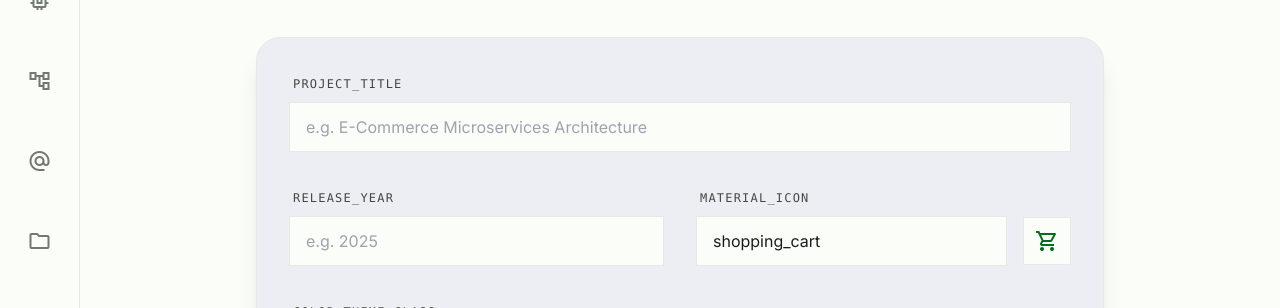
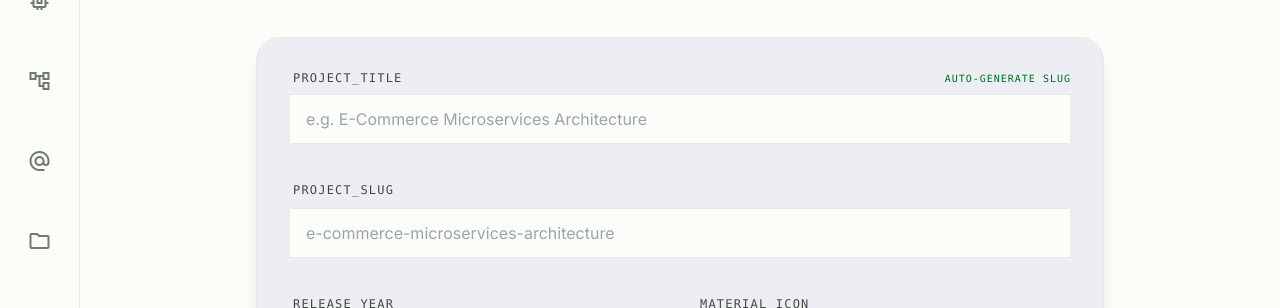
Before and after one commit to mgrware/porto, a Nuxt app: page /dashboard/projects/new in a window 1280 px wide. Shown: the part 211-519 px from the top of the page. Built offline with nearby package versions, Linux system fonts and the light colour scheme; no server answers; a web font is replaced by a local one.

Commit message:
add slug

```diff
--- a/app/composables/useProjectActions.ts
+++ b/app/composables/useProjectActions.ts
@@ -9,6 +9,7 @@ export interface Project {
   image_url?: string | null
   demo_link?: string
   repo_link?: string
+  slug: string
   created_at: string
 }
 
@@ -54,6 +55,15 @@ export const useProjectActions = () => {
     const { data, error } = await (client.from('projects') as any)
       .select('*')
       .eq('id', id)
+      .single()
+    if (error) throw error
+    return data as Project
+  }
+
+  const fetchProjectBySlug = async (slug: string) => {
+    const { data, error } = await (client.from('projects') as any)
+      .select('*')
+      .eq('slug', slug)
       .single()
     if (error) throw error
     return data as Project
@@ -154,6 +164,7 @@ export const useProjectActions = () => {
   return {
     fetchProjects,
     fetchProjectById,
+    fetchProjectBySlug,
     createProject,
     updateProject,
     deleteProject,
--- a/app/pages/dashboard/projects/edit/[id].vue
+++ b/app/pages/dashboard/projects/edit/[id].vue
@@ -15,11 +15,27 @@
     <form v-else @submit.prevent="handleSubmit" class="space-y-8 bg-surface-container border border-surface-container-high p-8 rounded-3xl shadow-xl">
       <div class="grid grid-cols-1 md:grid-cols-2 gap-8">
         <div class="space-y-2 md:col-span-2">
-          <label class="text-xs font-mono uppercase tracking-widest text-on-surface-variant ml-1">PROJECT_TITLE</label>
+          <div class="flex justify-between items-center">
+            <label class="text-xs font-mono uppercase tracking-widest text-on-surface-variant ml-1">PROJECT_TITLE</label>
+            <button type="button" @click="generateSlug" class="text-[10px] text-primary font-mono uppercase tracking-widest hover:underline">
+              AUTO-GENERATE SLUG
+            </button>
+          </div>
           <input
             v-model="form.title"
             type="text"
             placeholder="e.g. E-Commerce Microservices Architecture"
+            class="w-full bg-background border border-surface-container-high rounded-xl px-4 py-3 text-on-background focus:outline-none focus:border-primary transition-colors"
+            required
+          />
+        </div>
+
+        <div class="space-y-2 md:col-span-2">
+          <label class="text-xs font-mono uppercase tracking-widest text-on-surface-variant ml-1">PROJECT_SLUG</label>
+          <input
+            v-model="form.slug"
+            type="text"
+            placeholder="e-commerce-microservices-architecture"
             class="w-full bg-background border border-surface-container-high rounded-xl px-4 py-3 text-on-background focus:outline-none focus:border-primary transition-colors"
             required
           />
@@ -170,6 +186,7 @@ const router = useRouter()
 
 const form = ref({
   title: '',
+  slug: '',
   description: '',
   year: '',
   icon: 'shopping_cart',
@@ -190,6 +207,13 @@ const triggerFileInput = () => {
   fileInput.value?.click()
 }
 
+const generateSlug = () => {
+  form.value.slug = form.value.title
+    .toLowerCase()
+    .replace(/[^a-z0-9]+/g, '-')
+    .replace(/(^-|-$)+/g, '')
+}
+
 const onFileSelected = (event: Event) => {
   const target = event.target as HTMLInputElement
   if (target.files && target.files[0]) {
@@ -203,6 +227,7 @@ const { pending } = await useAsyncData(`project-${route.params.id}`, async () =>
     const data = await fetchProjectById(route.params.id as string)
     form.value = {
       title: data.title || '',
+      slug: data.slug || '',
       description: data.description || '',
       year: data.year || '',
       icon: data.icon || 'shopping_cart',
--- a/app/pages/dashboard/projects/new.vue
+++ b/app/pages/dashboard/projects/new.vue
@@ -11,11 +11,27 @@
     <form @submit.prevent="handleSubmit" class="space-y-8 bg-surface-container border border-surface-container-high p-8 rounded-3xl shadow-xl">
       <div class="grid grid-cols-1 md:grid-cols-2 gap-8">
         <div class="space-y-2 md:col-span-2">
-          <label class="text-xs font-mono uppercase tracking-widest text-on-surface-variant ml-1">PROJECT_TITLE</label>
+          <div class="flex justify-between items-center">
+            <label class="text-xs font-mono uppercase tracking-widest text-on-surface-variant ml-1">PROJECT_TITLE</label>
+            <button type="button" @click="generateSlug" class="text-[10px] text-primary font-mono uppercase tracking-widest hover:underline">
+              AUTO-GENERATE SLUG
+            </button>
+          </div>
           <input
             v-model="form.title"
             type="text"
             placeholder="e.g. E-Commerce Microservices Architecture"
+            class="w-full bg-background border border-surface-container-high rounded-xl px-4 py-3 text-on-background focus:outline-none focus:border-primary transition-colors"
+            required
+          />
+        </div>
+
+        <div class="space-y-2 md:col-span-2">
+          <label class="text-xs font-mono uppercase tracking-widest text-on-surface-variant ml-1">PROJECT_SLUG</label>
+          <input
+            v-model="form.slug"
+            type="text"
+            placeholder="e-commerce-microservices-architecture"
             class="w-full bg-background border border-surface-container-high rounded-xl px-4 py-3 text-on-background focus:outline-none focus:border-primary transition-colors"
             required
           />
@@ -164,6 +180,7 @@ const router = useRouter()
 
 const form = ref({
   title: '',
+  slug: '',
   description: '',
   year: '',
   icon: 'shopping_cart',
@@ -182,6 +199,13 @@ const previewUrl = ref('')
 
 const triggerFileInput = () => {
   fileInput.value?.click()
+}
+
+const generateSlug = () => {
+  form.value.slug = form.value.title
+    .toLowerCase()
+    .replace(/[^a-z0-9]+/g, '-')
+    .replace(/(^-|-$)+/g, '')
 }
 
 const onFileSelected = (event: Event) => {
--- a/app/pages/projects/[id].vue
+++ b/app/pages/projects/[slug].vue
@@ -85,11 +85,11 @@ import BaseIcon from '~/components/atoms/BaseIcon.vue'
 import { useProjectActions } from '~/composables/useProjectActions'
 
 const route = useRoute()
-const { fetchProjectById } = useProjectActions()
+const { fetchProjectBySlug } = useProjectActions()
 const user = useSupabaseUser()
 
-const { data: project, pending, error } = await useAsyncData(`project-detail-${route.params.id}`, () =>
-  fetchProjectById(route.params.id as string)
+const { data: project, pending, error } = await useAsyncData(`project-detail-${route.params.slug}`, () =>
+  fetchProjectBySlug(route.params.slug as string)
 )
 
 watchEffect(() => {
--- a/app/pages/projects/index.vue
+++ b/app/pages/projects/index.vue
@@ -37,14 +37,14 @@
         </div>
 
         <div class="p-6 flex-grow flex flex-col">
-          <NuxtLink :to="`/projects/${project.id}`">
+          <NuxtLink :to="`/projects/${project.slug || project.id}`">
             <h2 class="text-2xl font-bold mb-3 group-hover:text-primary transition-colors leading-tight">
               {{ project.title }}
             </h2>
           </NuxtLink>
           <p class="text-on-surface-variant text-sm mb-6 flex-grow">
             {{ stripHtml(project.description)?.length > 500 ? stripHtml(project.description).substring(0, 500) + '...' : stripHtml(project.description) }}
-            <NuxtLink v-if="stripHtml(project.description)?.length > 500" :to="`/projects/${project.id}`" class="text-primary hover:underline ml-1 font-medium">
+            <NuxtLink v-if="stripHtml(project.description)?.length > 500" :to="`/projects/${project.slug || project.id}`" class="text-primary hover:underline ml-1 font-medium">
               Read more
             </NuxtLink>
           </p>
@@ -56,7 +56,7 @@
           </div>
 
           <div class="flex flex-wrap gap-3 mt-auto">
-            <NuxtLink :to="`/projects/${project.id}`" class="flex-1 min-w-[100px]">
+            <NuxtLink :to="`/projects/${project.slug || project.id}`" class="flex-1 min-w-[100px]">
               <BaseButton variant="surface" class="w-full text-xs">
                 DETAILS
                 <BaseIcon size="sm">arrow_forward</BaseIcon>
```
Also changed, not shown: 1 other file (tests, documents, lock files or other folders).
